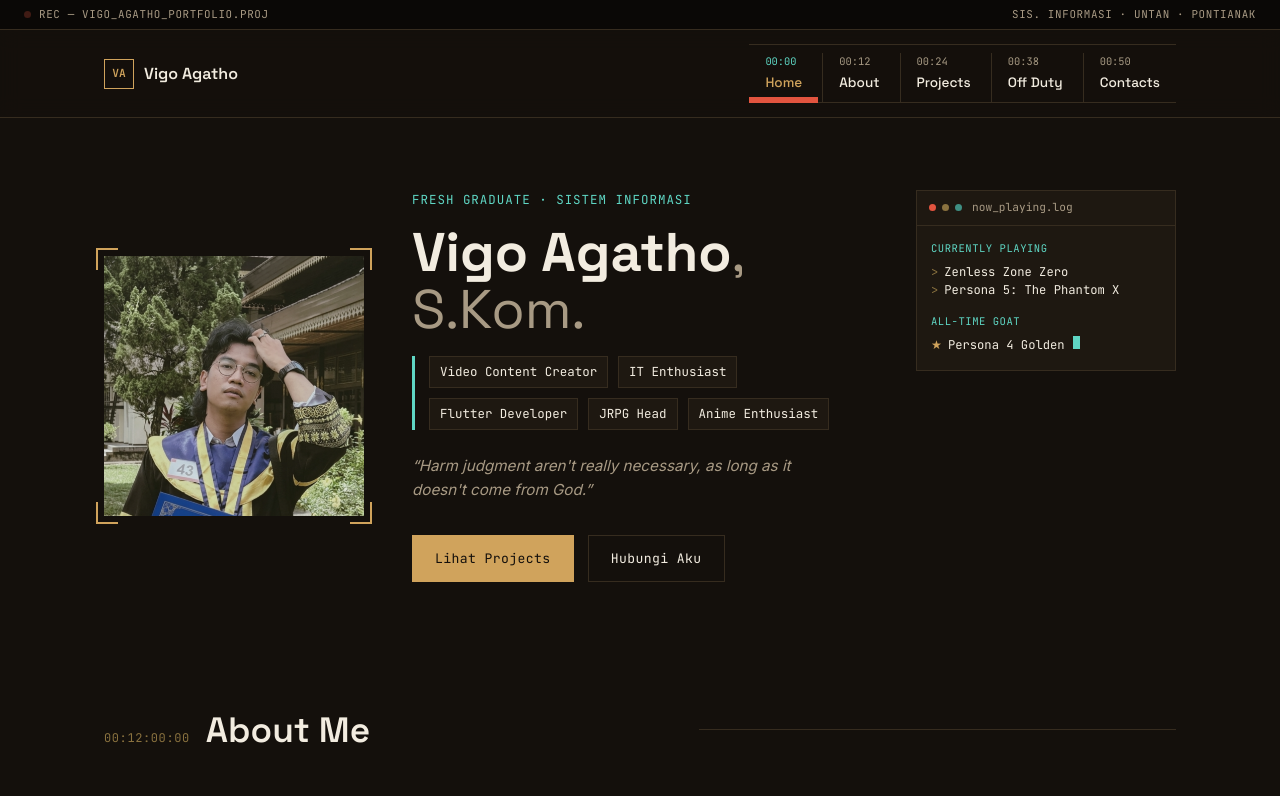
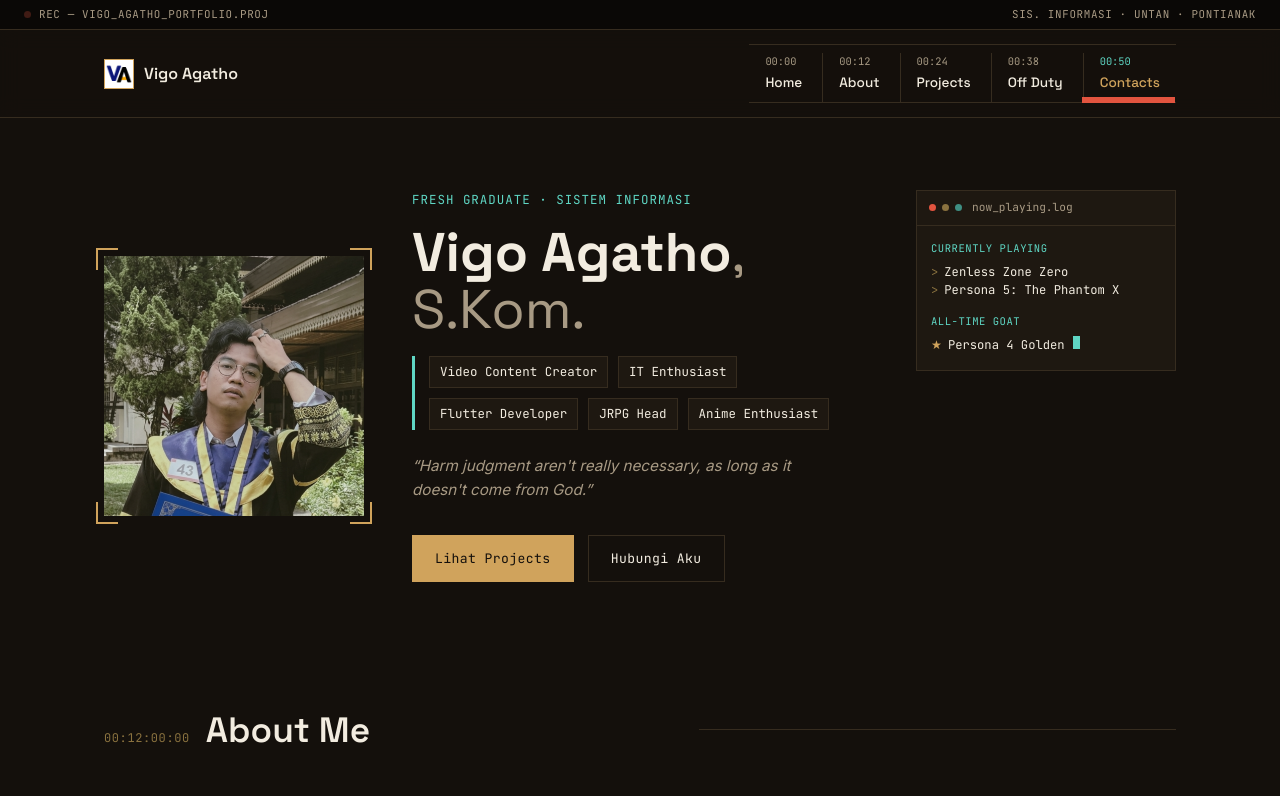
Before and after one commit to vigoagatho/vigoagatho.github.io, a plain HTML site: page index.html in a window 1280 px wide. Shown: the top 796 px of the page. Drawn offline with nearby package versions, Linux system fonts and the light colour scheme.

Commit message:
add favicon & nav marker fixation

```diff
--- a/index.html
+++ b/index.html
@@ -25,6 +25,7 @@
     <link rel="preconnect" href="https://fonts.gstatic.com" crossorigin />
     <link href="https://fonts.googleapis.com/css2?family=Space+Grotesk:wght@400;500;600;700&family=JetBrains+Mono:wght@400;500;600&family=Inter:wght@400;500;600&display=swap" rel="stylesheet" />
 
+    <link rel="icon" type="image/png" href="img/webicon.png" />
     <link rel="stylesheet" href="style.css" />
   </head>
   <body id="home">
@@ -39,7 +40,9 @@
     <header class="timeline-nav">
       <div class="timeline-nav__inner">
         <a href="#home" class="timeline-nav__brand">
-          <span class="timeline-nav__brand-mark">VA</span>
+          <span class="timeline-nav__brand-mark">
+            <img src="img/webicon.png" alt="Logo Vigo Agatho" />
+          </span>
           <span class="timeline-nav__brand-name">Vigo Agatho</span>
         </a>
 
@@ -51,7 +54,6 @@
           <a href="#projects" class="timeline-nav__marker" data-tc="00:24"> <span class="timeline-nav__tc">00:24</span><span class="timeline-nav__label">Projects</span> </a>
           <a href="#offduty" class="timeline-nav__marker" data-tc="00:50"> <span class="timeline-nav__tc">00:38</span><span class="timeline-nav__label">Off Duty</span> </a>
           <a href="#contacts" class="timeline-nav__marker" data-tc="00:38"> <span class="timeline-nav__tc">00:50</span><span class="timeline-nav__label">Contacts</span> </a>
-
           <div class="timeline-nav__playhead" id="playhead" aria-hidden="true"></div>
         </nav>
       </div>
@@ -227,7 +229,7 @@
             </a>
             <div class="clip-card__body">
               <h4>Aninext Mobile App</h4>
-              <p>UAS Pemograman Perangkat Bergerak — app mobile streaming terinspirasi dari BStation.</p>
+              <p>UAS Pemograman Perangkat Bergerak — app mobile streaming terinspirasi dari bStation.</p>
               <div class="clip-card__meta">
                 <span>TYPE · Mobile App</span>
                 <span>STACK · Flutter</span>
@@ -251,7 +253,7 @@
               <h4>Ruang Baca</h4>
               <p>E-Library pertama buatanku, dikerjakan fullstack dengan bantuan API open source.</p>
               <div class="clip-card__meta">
-                <span>TYPE · Mobile App (Fullstack)</span>
+                <span>TYPE · Web App (Fullstack)</span>
                 <span>CAT · E-Library</span>
               </div>
               <a href="https://github.com/vigoagatho/mini_project.git" class="clip-card__link" target="_blank" rel="noopener">Lihat Project →</a>
--- a/script.js
+++ b/script.js
@@ -31,6 +31,11 @@ function updateActiveMarker() {
     }
   });
 
+  const atBottom = window.innerHeight + window.scrollY >= document.documentElement.scrollHeight - 2;
+  if (atBottom) {
+    activeIndex = markers.length - 1;
+  }
+
   markers.forEach((m, i) => m.classList.toggle("is-active", i === activeIndex));
 
   const activeMarker = markers[activeIndex];
--- a/style.css
+++ b/style.css
@@ -188,11 +188,16 @@ img {
   width: 30px;
   height: 30px;
   border: 1px solid var(--gold);
-  color: var(--gold);
   display: grid;
   place-items: center;
-  font-family: var(--font-mono);
-  font-size: 0.7rem;
+  overflow: hidden;
+  flex-shrink: 0;
+}
+
+.timeline-nav__brand-mark img {
+  width: 100%;
+  height: 100%;
+  object-fit: cover;
 }
 
 .timeline-nav__toggle {
@@ -737,7 +742,7 @@ img {
    CONTACT — export panel
    ============================================ */
 .contacts {
-  padding: 24px 0 96px;
+  padding: 48px 0 96px;
 }
 
 .export-panel {
```
Also changed, not shown: img/vigo_logo.jpg (added), img/webicon.png (added).
